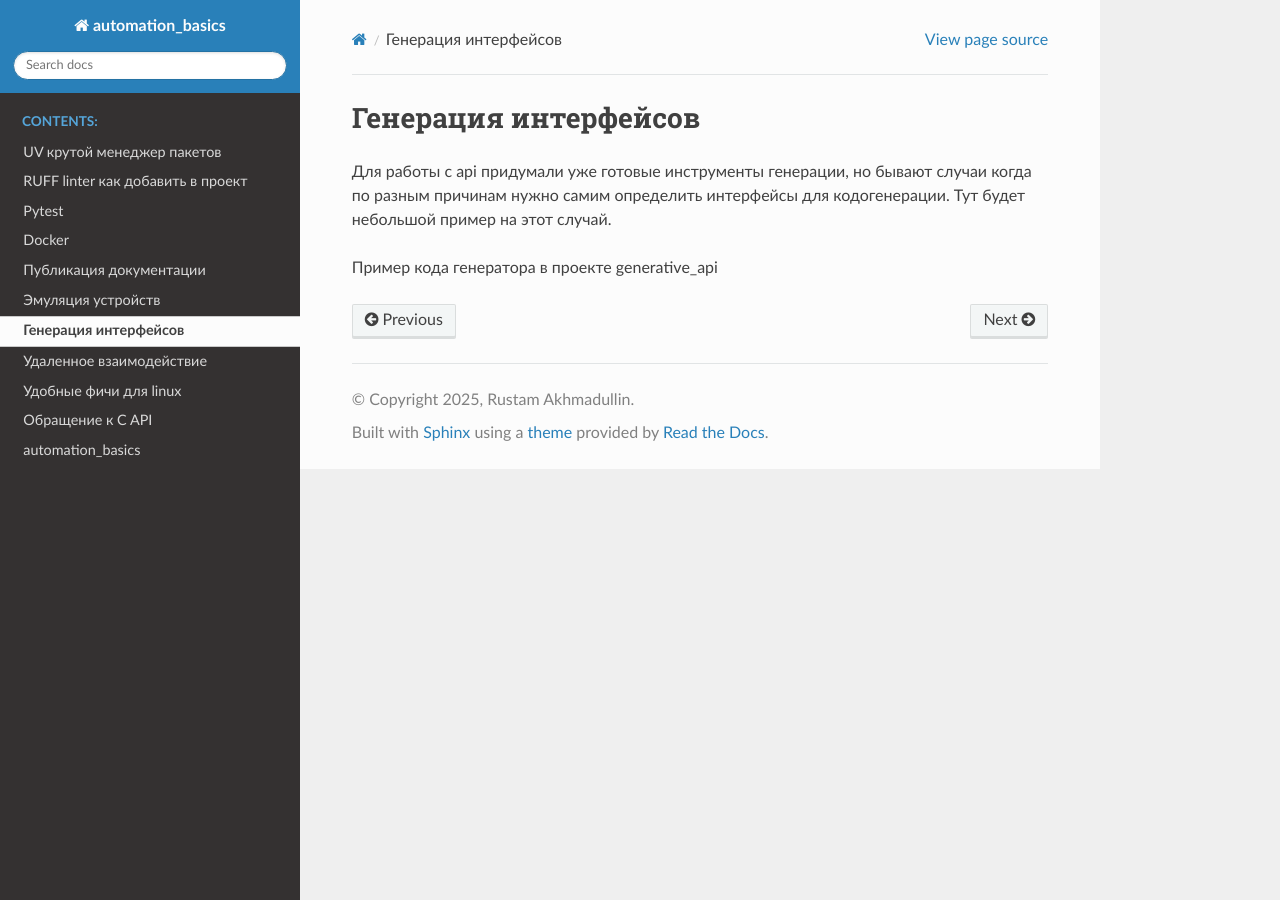
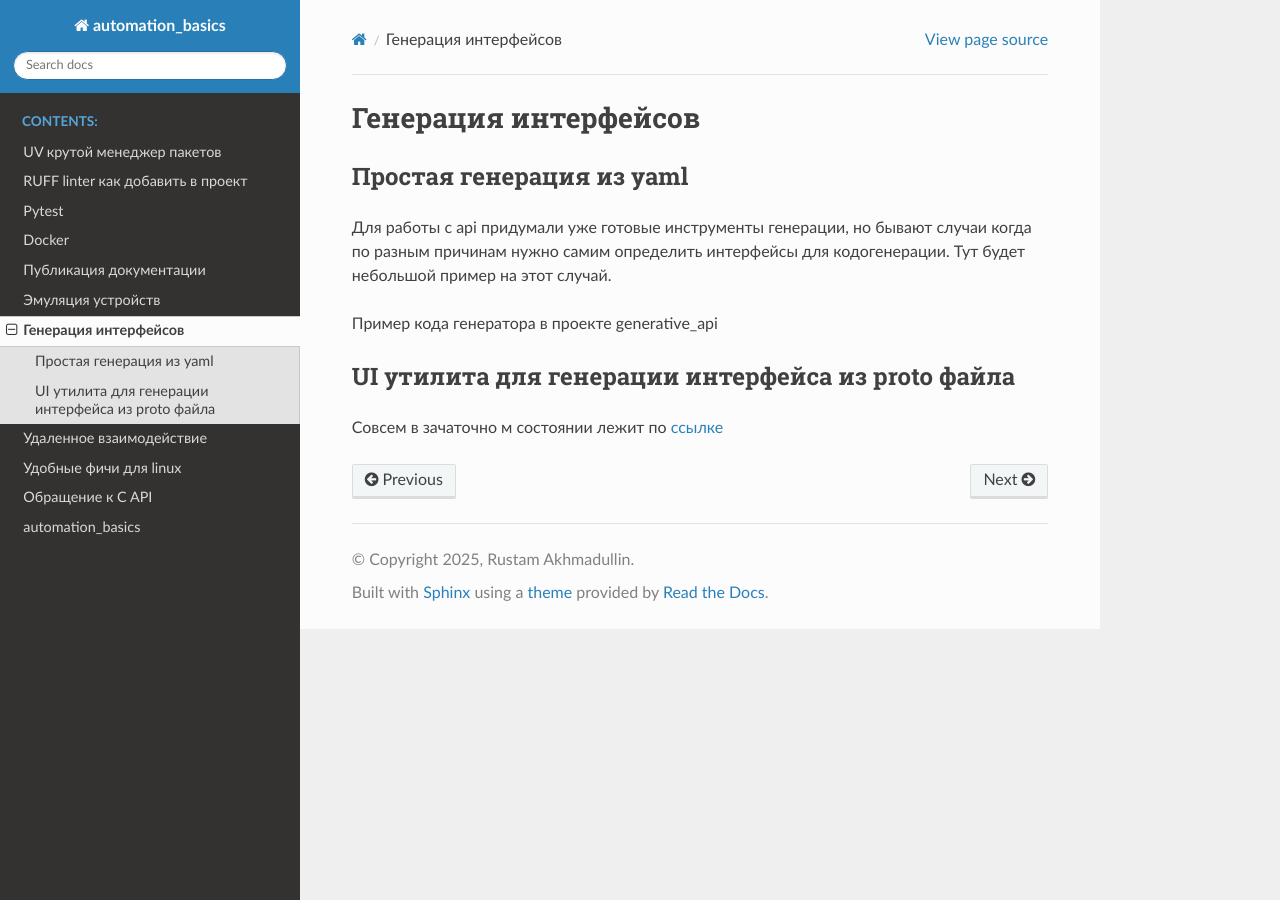
Before and after one commit to RustamAxm/automation_basic, a Sphinx documentation site: the page built from docs/source/tutorials/generative_api.rst, in a window 1280 px wide. Built offline with Sphinx 7.4.7 and the Read the Docs theme 3.1.0, drawn with Linux system fonts in a browser that asks for light colours.

Commit message:
proto generator

```diff
--- a/docs/source/tutorials/generative_api.rst
+++ b/docs/source/tutorials/generative_api.rst
@@ -1,7 +1,13 @@
 Генерация интерфейсов
 ========================
+Простая генерация из yaml
+---------------------------
 Для работы с api придумали уже готовые инструменты генерации,
 но бывают случаи когда по разным причинам нужно самим определить интерфейсы для кодогенерации.
 Тут будет небольшой пример на этот случай.
 
 Пример кода генератора в проекте generative_api
+
+UI утилита для генерации интерфейса из proto файла
+----------------------------------------------------
+Совсем в зачаточно м состоянии лежит по `ссылке <https://github.com/RustamAxm/proto-demo-ui/tree/main>`_
```
